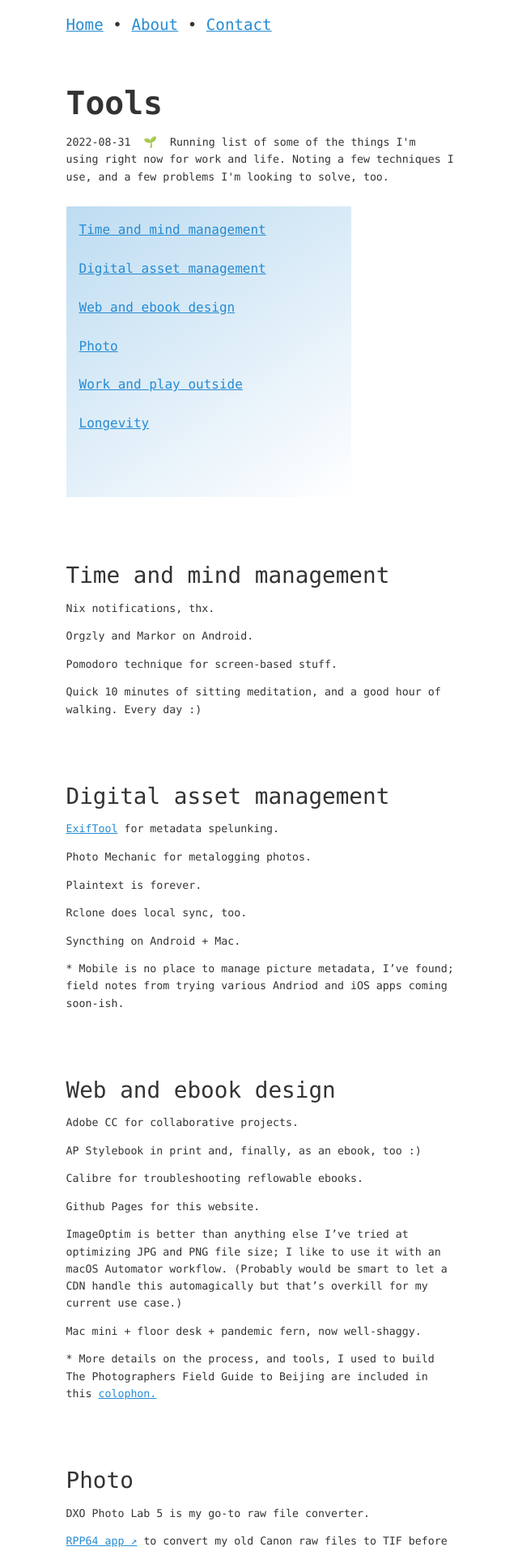
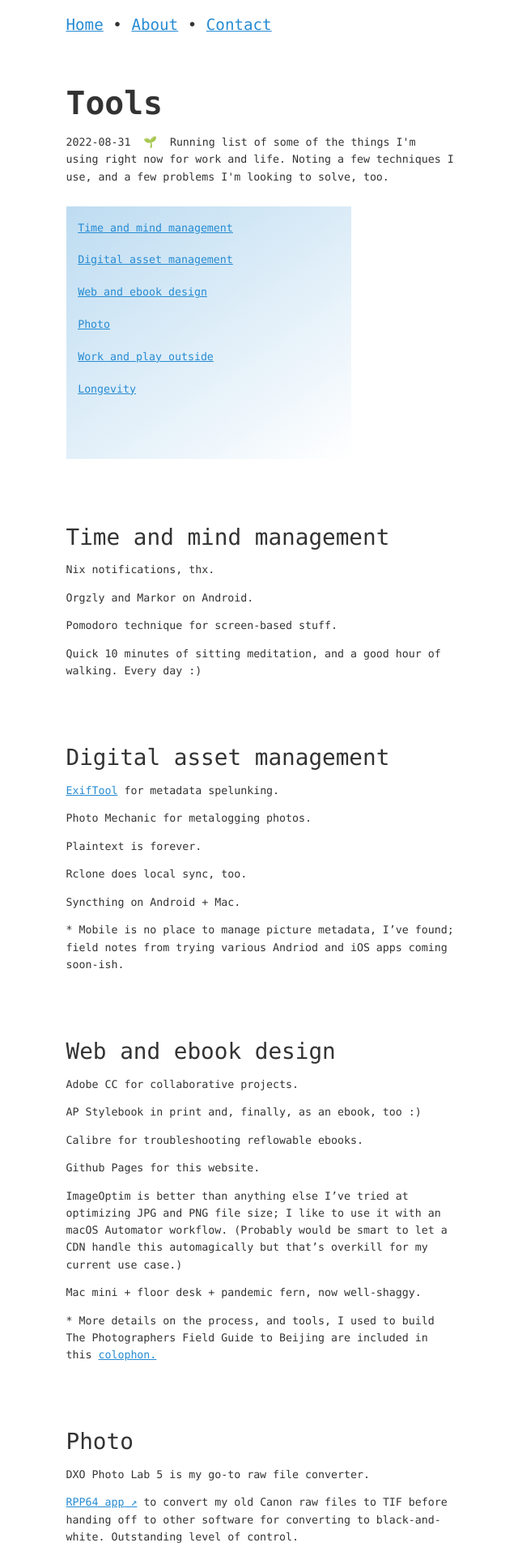
Before and after one commit to zachmccabe/zachmccabe.github.io, a Jekyll site: the page built from _tools/tools.md, in a window 1280 px wide. Shown: the top 1916 px of the page at 81% size, without its empty margins (253-893 px from the left). Built offline with Jekyll 4.4.1, drawn with Linux system fonts in a browser that asks for light colours.

Commit message:
Update kao-midnite-13.css

```diff
--- a/assets/kao-midnite-13.css
+++ b/assets/kao-midnite-13.css
@@ -108,6 +108,7 @@
 }
 
 .kaoNAV li {
+  font-size: var(--fs-083);
   padding-left: 0.5em;
   padding-bottom: 0.9em;
 }
@@ -246,7 +247,7 @@
 }
 
 li {
-  font-size: var(--fs-080);
+  font-size: var(--fs-083);
   margin-bottom: 0.5em;
   max-width: 56ch;
 }
```
